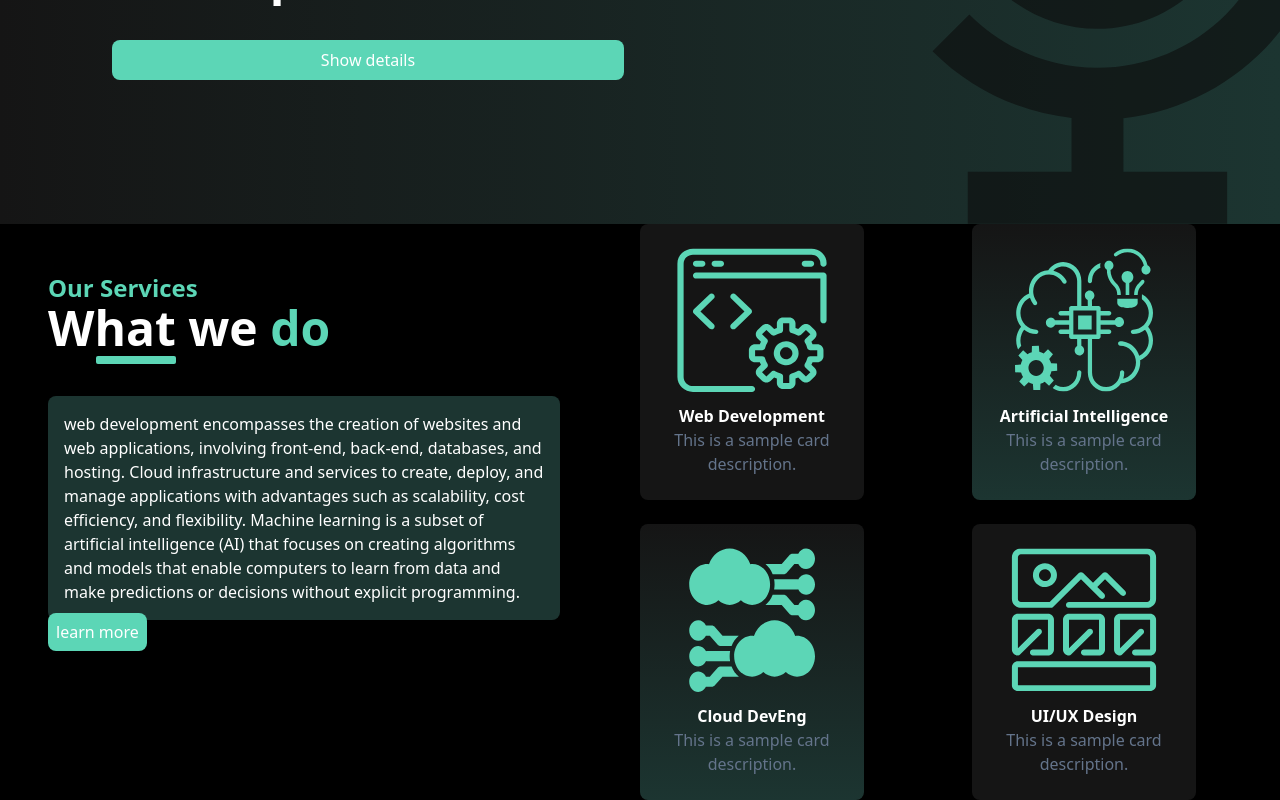
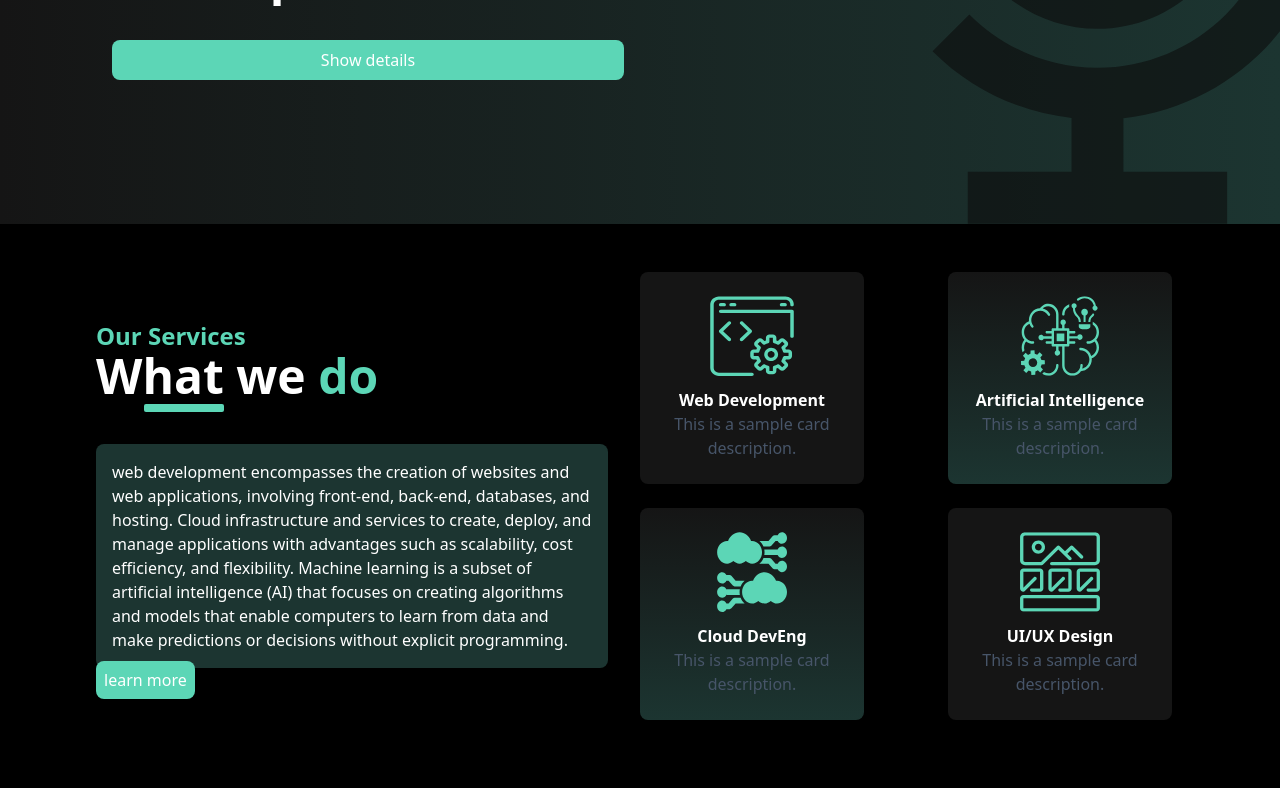
Before and after one commit to sky2626/Joetib-semades, a React (Vite) app: page / in a window 1280 px wide. Shown: the part 344-1144 px from the top of the page. Built offline with nearby package versions, Linux system fonts and the light colour scheme; a web font is replaced by a local one.

Commit message:
our services

```diff
--- a/src/component/Home.jsx
+++ b/src/component/Home.jsx
@@ -42,7 +42,7 @@ export default function Home(){
 
            {/*  our services */}
             <div
-            className='bg-black flex flex-col md:flex-row'>
+            className='bg-black flex p-12 flex-col md:flex-row'>
                 <div
                 className="md:w-1/2 items-center justify-center flex-col p-12">
                     <h2
@@ -70,8 +70,8 @@ export default function Home(){
                 <div
                 className="md:w-1/2 items-center justify-center">
                     <div
-                    className="grid gap-6 md:grid-cols-2 ">
-                        <div className="bg-pro-200 w-64 md:w-56 rounded-lg">
+                    className="grid gap-6 grid-cols-1 md:grid-cols-2 ">
+                        <div className="bg-pro-200 w-62 md:w-56 rounded-lg">
                             <Card
                                 imageSrc="./src/assets/web.svg"
                                 title="Web Development"
--- a/src/component/miniComp/card.jsx
+++ b/src/component/miniComp/card.jsx
@@ -4,10 +4,10 @@ import React from 'react';
 const Card = ({ imageSrc, title, description }) => {
   return (
     <div className='flex flex-col p-6 items-center justify-center'>
-      <img className='h-36 md:' src={imageSrc} alt={title} />
+      <img className='h-32 md:h-20' src={imageSrc} alt={title} />
       <div className="pt-3">
         <h2 className='text-white text-center font-bold'>{title}</h2>
-        <p className='text-slate-500 text-center'>{description}</p>
+        <p className='text-slate-600 text-center'>{description}</p>
       </div>
     </div>
   );
```
